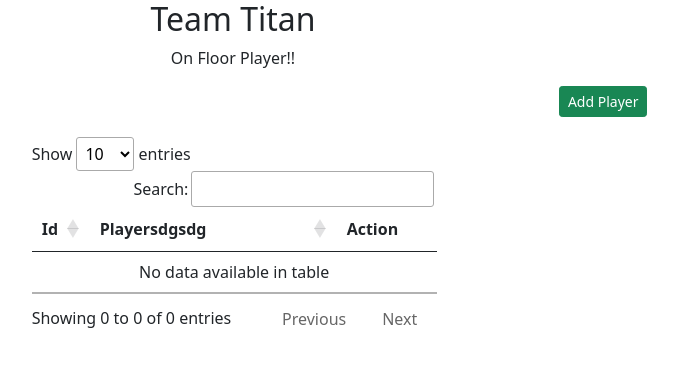
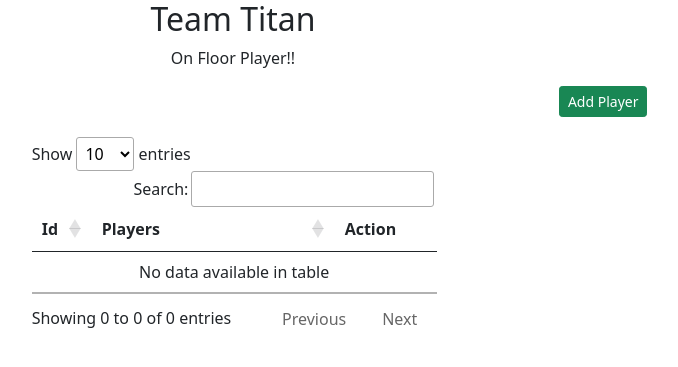
Before and after one commit to hiddenreactor/team-titan, a PHP site: page / in a window 1280 px wide. Shown: the top 367 px of the page, without its empty margins (407-1085 px from the left). Run offline with PHP 8.4, Linux system fonts and the light colour scheme; data that the repository does not hold is empty; some libraries are stand-ins or nearby versions.

Commit message:
Update index.php

```diff
--- a/index.php
+++ b/index.php
@@ -114,7 +114,7 @@ input:checked + .slider .off
          <table id="example" class="table">
           <thead>
             <th width="50px">Id</th>
-            <th width="800px">Playersdgsdg</th>
+            <th width="800px">Players</th>
             <th width="50px" style="border-right:none;">Action</th>
             <th width="50px" style="border-right:none;"></th>
           </thead>
```
